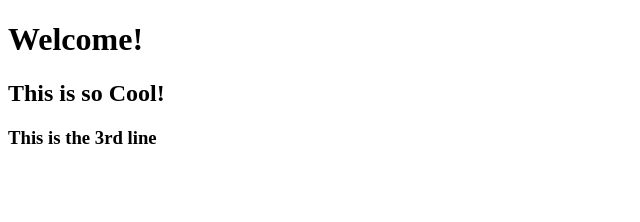
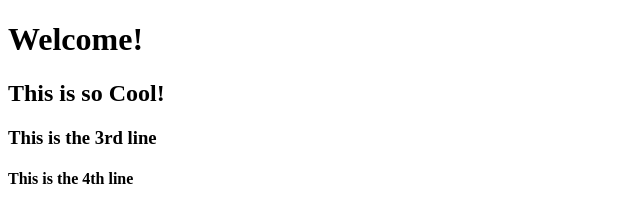
Before and after one commit to KortSchaefer/SDEV255-MO1-1, a plain HTML site: page index.html in a window 1280 px wide. Shown: the whole page, without its empty margins (0-640 px from the left). Drawn offline with Linux system fonts and the light colour scheme.

Commit message:
added fourth line

```diff
--- a/index.html
+++ b/index.html
@@ -11,6 +11,7 @@
   <h1>Welcome!</h1>
   <h2>This is so Cool!</h2>
   <h3>This is the 3rd line</h3>
+  <h4>This is the 4th line</h4>
 </body>
 
 </html>
```
